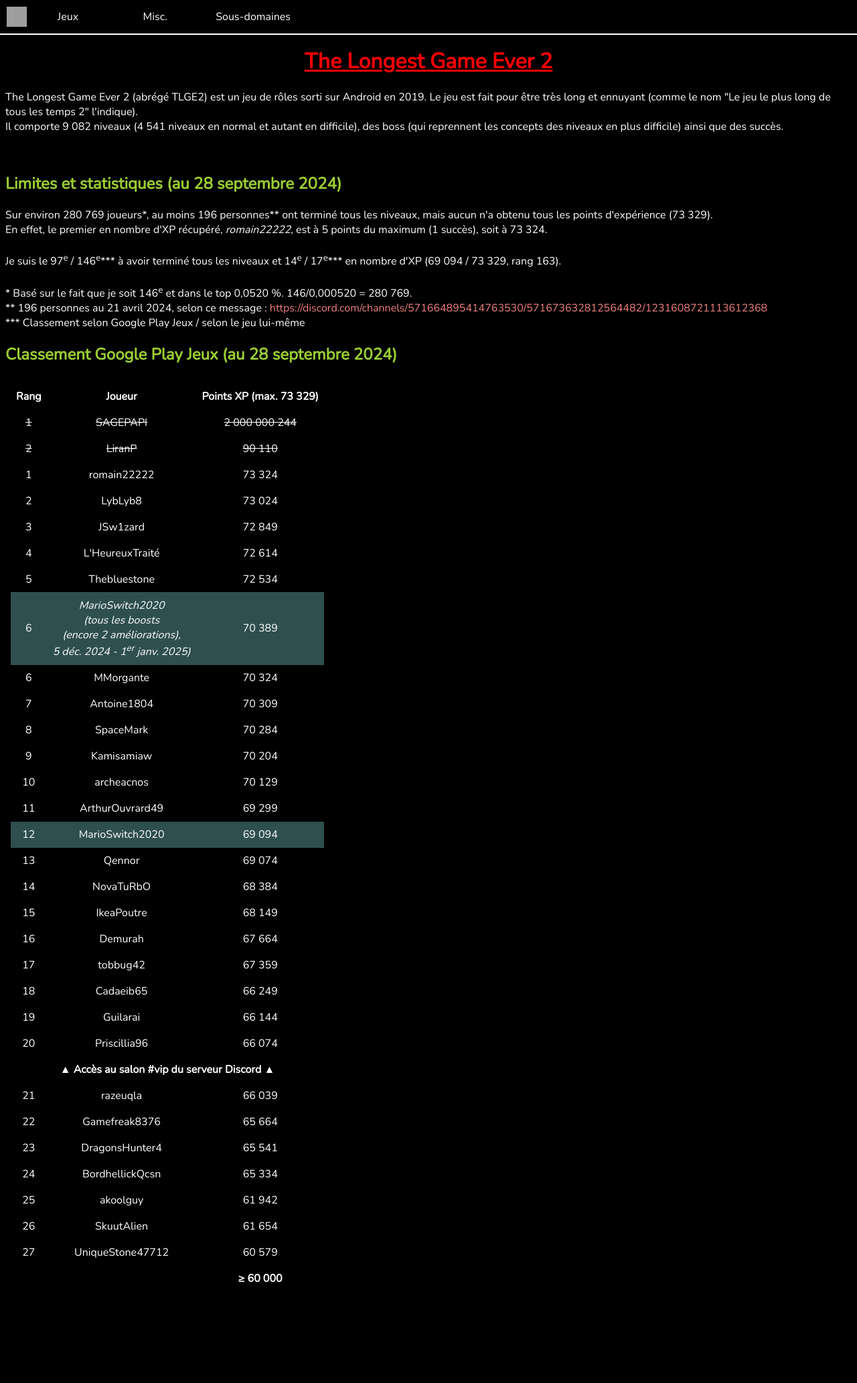
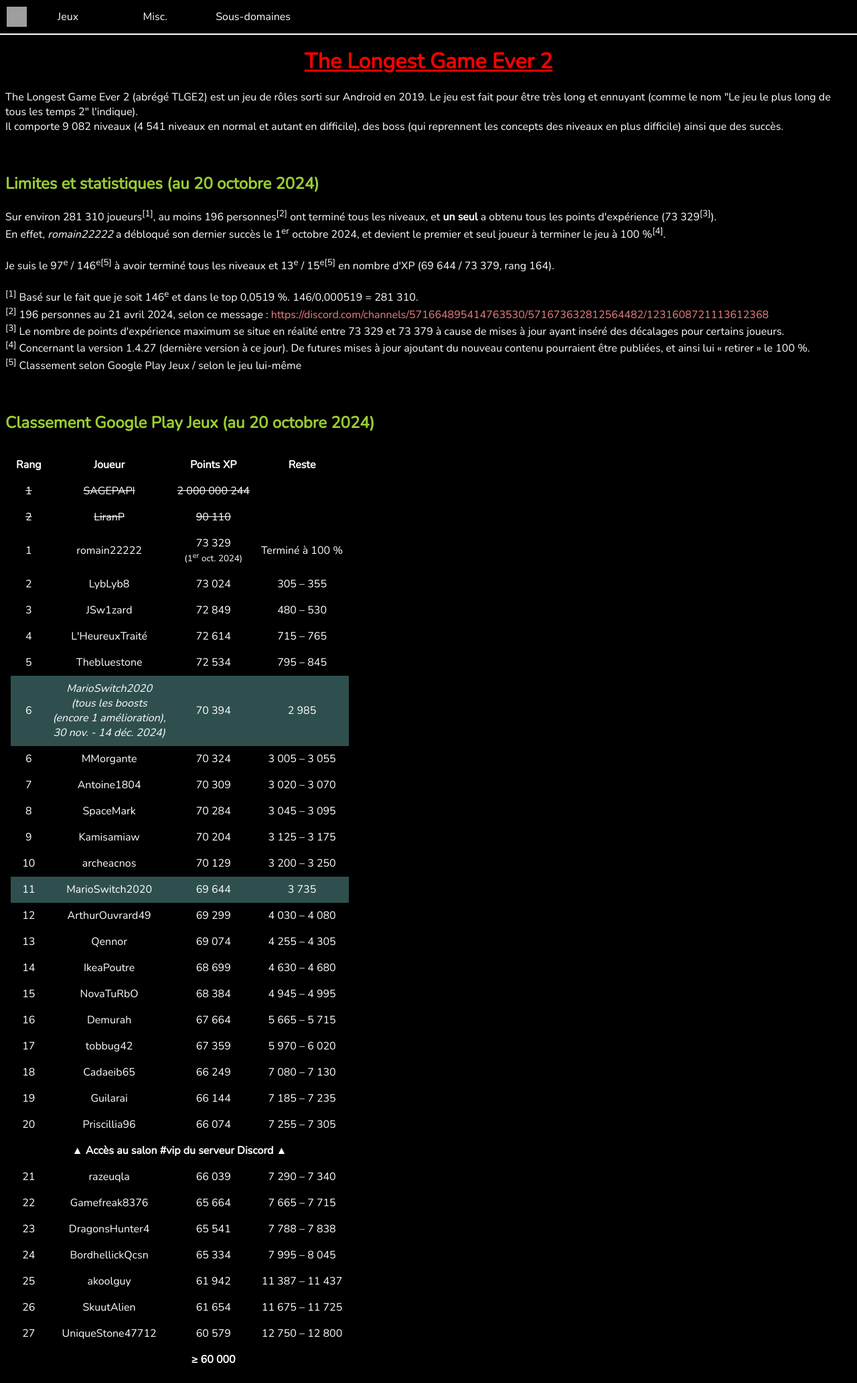
Before and after one commit to MarioSwitch/marioswitch.github.io, a PHP site: page /pages/games/tlge2.php in a window 1280 px wide. Shown: the whole page at 67% size. Before the commit the page ends 1915 px from the top, so only its background shows below. Run offline with PHP 8.4, Linux system fonts and the light colour scheme; grey boxes are pictures that could not be loaded.

Commit message:
[104] Updated TLGE2 + games

```diff
--- a/pages/games/tlge2.php
+++ b/pages/games/tlge2.php
@@ -17,180 +17,215 @@
             Il comporte 9 082 niveaux (4 541 niveaux en normal et autant en difficile), des boss (qui reprennent les concepts des niveaux en plus difficile) ainsi que des succès.
         </p>
         <br>
-        <h2>Limites et statistiques (au 28 septembre 2024)</h2>
+        <h2>Limites et statistiques (au 20 octobre 2024)</h2>
         <p>
-            Sur environ 280 769 joueurs*, au moins 196 personnes** ont terminé tous les niveaux, mais aucun n'a obtenu tous les points d'expérience (73 329).<br>
-            En effet, le premier en nombre d'XP récupéré, <i>romain22222</i>, est à 5 points du maximum (1 succès), soit à 73 324.<br>
+            Sur environ 281 310 joueurs<sup>[1]</sup>, au moins 196 personnes<sup>[2]</sup> ont terminé tous les niveaux, et <b>un seul</b> a obtenu tous les points d'expérience (73 329<sup>[3]</sup>).<br>
+            En effet, <i>romain22222</i> a débloqué son dernier succès le 1<sup>er</sup> octobre 2024, et devient le premier et seul joueur à terminer le jeu à 100 %<sup>[4]</sup>.<br>
             <br>
-            Je suis le 97<sup>e</sup> / 146<sup>e</sup>*** à avoir terminé tous les niveaux et 14<sup>e</sup> / 17<sup>e</sup>*** en nombre d'XP (69 094 / 73 329, rang 163).<br>
+            Je suis le 97<sup>e</sup> / 146<sup>e</sup><sup>[5]</sup> à avoir terminé tous les niveaux et 13<sup>e</sup> / 15<sup>e</sup><sup>[5]</sup> en nombre d'XP (69 644 / 73 379, rang 164).<br>
             <br>
-            * Basé sur le fait que je soit 146<sup>e</sup> et dans le top 0,0520 %. 146/0,000520 = 280 769.<br>
-            ** 196 personnes au 21 avril 2024, selon ce message : <a href="https://discord.com/channels/571664895414763530/571673632812564482/1231608721113612368">https://discord.com/channels/571664895414763530/571673632812564482/1231608721113612368</a><br>
-            *** Classement selon Google Play Jeux / selon le jeu lui-même<br>
+            <sup>[1]</sup> Basé sur le fait que je soit 146<sup>e</sup> et dans le top 0,0519 %. 146/0,000519 = 281 310.<br>
+            <sup>[2]</sup> 196 personnes au 21 avril 2024, selon ce message : <a href="https://discord.com/channels/571664895414763530/571673632812564482/1231608721113612368">https://discord.com/channels/571664895414763530/571673632812564482/1231608721113612368</a><br>
+            <sup>[3]</sup> Le nombre de points d'expérience maximum se situe en réalité entre 73 329 et 73 379 à cause de mises à jour ayant inséré des décalages pour certains joueurs.<br>
+            <sup>[4]</sup> Concernant la version 1.4.27 (dernière version à ce jour). De futures mises à jour ajoutant du nouveau contenu pourraient être publiées, et ainsi lui « retirer » le 100 %.<br>
+            <sup>[5]</sup> Classement selon Google Play Jeux / selon le jeu lui-même<br>
         </p>
-        <h2>Classement Google Play Jeux (au 28 septembre 2024)</h2>
+        <br>
+        <h2>Classement Google Play Jeux (au 20 octobre 2024)</h2>
         <table class="table-hidden">
             <tr>
                 <th>Rang</th>
                 <th>Joueur</th>
-                <th>Points XP (max. 73 329)</th>
+                <th>Points XP</th>
+                <th>Reste</th>
             </tr>
             <tr>
                 <td><s><?php echo rank(1); ?></s></td>
                 <td><s>SAGEPAPI</s></td>
                 <td><s>2 000 000 244</s></td>
+                <td></td>
             </tr>
             <tr>
                 <td><s><?php echo rank(); ?></s></td>
                 <td><s>LiranP</s></td>
                 <td><s>90 110</s></td>
+                <td></td>
             </tr>
             <tr>
                 <td><?php echo rank(1); ?></td>
                 <td>romain22222</td>
-                <td>73 324</td>
+                <td>73 329<br><small>(1<sup>er</sup> oct. 2024)</small></td>
+                <td>Terminé à 100 %</td>
             </tr>
             <tr>
                 <td><?php echo rank(); ?></td>
                 <td>LybLyb8</td>
                 <td>73 024</td>
+                <td>305 – 355</td>
             </tr>
             <tr>
                 <td><?php echo rank(); ?></td>
                 <td>JSw1zard</td>
                 <td>72 849</td>
+                <td>480 – 530</td>
             </tr>
             <tr>
                 <td><?php echo rank(); ?></td>
                 <td>L'HeureuxTraité</td>
                 <td>72 614</td>
+                <td>715 – 765</td>
             </tr>
             <tr>
                 <td><?php echo rank(); ?></td>
                 <td>Thebluestone</td>
                 <td>72 534</td>
+                <td>795 – 845</td>
             </tr>
             <tr class="highlight">
                 <td>6</td>
-                <td><i>MarioSwitch2020<br>(tous les boosts<br>(encore 2 améliorations),<br>5 déc. 2024 - 1<sup>er</sup> janv. 2025)</i></td>
-                <td>70 389</td>
+                <td><i>MarioSwitch2020<br>(tous les boosts<br>(encore 1 amélioration),<br>30 nov. - 14 déc. 2024)</i></td>
+                <td>70 394</td>
+                <td>2 985</td>
             </tr>
             <tr>
                 <td><?php echo rank(); ?></td>
                 <td>MMorgante</td>
                 <td>70 324</td>
+                <td>3 005 – 3 055</td>
             </tr>
             <tr>
                 <td><?php echo rank(); ?></td>
                 <td>Antoine1804</td>
                 <td>70 309</td>
+                <td>3 020 – 3 070</td>
             </tr>
             <tr>
                 <td><?php echo rank(); ?></td>
                 <td>SpaceMark</td>
                 <td>70 284</td>
+                <td>3 045 – 3 095</td>
             </tr>
             <tr>
                 <td><?php echo rank(); ?></td>
                 <td>Kamisamiaw</td>
                 <td>70 204</td>
+                <td>3 125 – 3 175</td>
             </tr>
             <tr>
                 <td><?php echo rank(); ?></td>
                 <td>archeacnos</td>
                 <td>70 129</td>
+                <td>3 200 – 3 250</td>
+            </tr>
+            <tr class="highlight">
+                <td><?php echo rank(); ?></td>
+                <td>MarioSwitch2020</td>
+                <td>69 644</td>
+                <td>3 735</td>
             </tr>
             <tr>
                 <td><?php echo rank(); ?></td>
                 <td>ArthurOuvrard49</td>
                 <td>69 299</td>
-            </tr>
-            <tr class="highlight">
-                <td><?php echo rank(); ?></td>
-                <td>MarioSwitch2020</td>
-                <td>69 094</td>
+                <td>4 030 – 4 080</td>
             </tr>
             <tr>
                 <td><?php echo rank(); ?></td>
                 <td>Qennor</td>
                 <td>69 074</td>
+                <td>4 255 – 4 305</td>
+            </tr>
+            <tr>
+                <td><?php echo rank(); ?></td>
+                <td>IkeaPoutre</td>
+                <td>68 699</td>
+                <td>4 630 – 4 680</td>
             </tr>
             <tr>
                 <td><?php echo rank(); ?></td>
                 <td>NovaTuRbO</td>
                 <td>68 384</td>
-            </tr>
-            <tr>
-                <td><?php echo rank(); ?></td>
-                <td>IkeaPoutre</td>
-                <td>68 149</td>
+                <td>4 945 – 4 995</td>
             </tr>
             <tr>
                 <td><?php echo rank(); ?></td>
                 <td>Demurah</td>
                 <td>67 664</td>
+                <td>5 665 – 5 715</td>
             </tr>
             <tr>
                 <td><?php echo rank(); ?></td>
                 <td>tobbug42</td>
                 <td>67 359</td>
+                <td>5 970 – 6 020</td>
             </tr>
             <tr>
                 <td><?php echo rank(); ?></td>
                 <td>Cadaeib65</td>
                 <td>66 249</td>
+                <td>7 080 – 7 130</td>
             </tr>
             <tr>
                 <td><?php echo rank(); ?></td>
                 <td>Guilarai</td>
                 <td>66 144</td>
+                <td>7 185 – 7 235</td>
             </tr>
             <tr>
                 <td><?php echo rank(); ?></td>
                 <td>Priscillia96</td>
                 <td>66 074</td>
+                <td>7 255 – 7 305</td>
             </tr>
             <tr>
-                <th colspan="3">▲ Accès au salon #vip du serveur Discord ▲</th>
+                <th colspan="4">▲ Accès au salon #vip du serveur Discord ▲</th>
             </tr>
             <tr>
                 <td><?php echo rank(); ?></td>
                 <td>razeuqla</td>
                 <td>66 039</td>
+                <td>7 290 – 7 340</td>
             </tr>
             <tr>
                 <td><?php echo rank(); ?></td>
                 <td>Gamefreak8376</td>
                 <td>65 664</td>
+                <td>7 665 – 7 715</td>
             </tr>
             <tr>
                 <td><?php echo rank(); ?></td>
                 <td>DragonsHunter4</td>
                 <td>65 541</td>
+                <td>7 788 – 7 838</td>
             </tr>
             <tr>
                 <td><?php echo rank(); ?></td>
                 <td>BordhellickQcsn</td>
                 <td>65 334</td>
+                <td>7 995 – 8 045</td>
             </tr>
             <tr>
                 <td><?php echo rank(); ?></td>
                 <td>akoolguy</td>
                 <td>61 942</td>
+                <td>11 387 – 11 437</td>
             </tr>
             <tr>
                 <td><?php echo rank(); ?></td>
                 <td>SkuutAlien</td>
                 <td>61 654</td>
+                <td>11 675 – 11 725</td>
             </tr>
             <tr>
                 <td><?php echo rank(); ?></td>
                 <td>UniqueStone47712</td>
                 <td>60 579</td>
+                <td>12 750 – 12 800</td>
             </tr>
             <tr>
                 <th colspan="2"></th>
                 <th>≥ 60 000</th>
+                <th></th>
             </tr>
         </table>
 	</body>
```
Also changed, not shown: pages/misc/games.php (+13 -13 lines).
